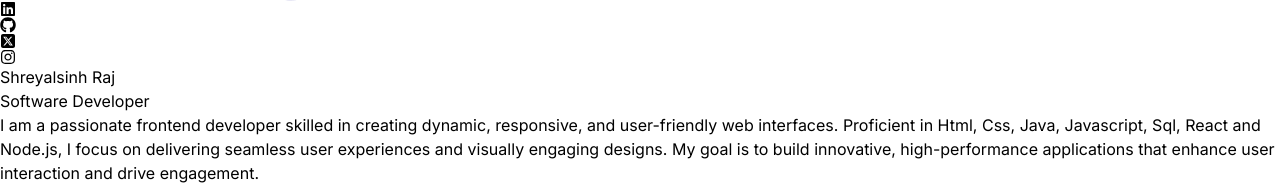
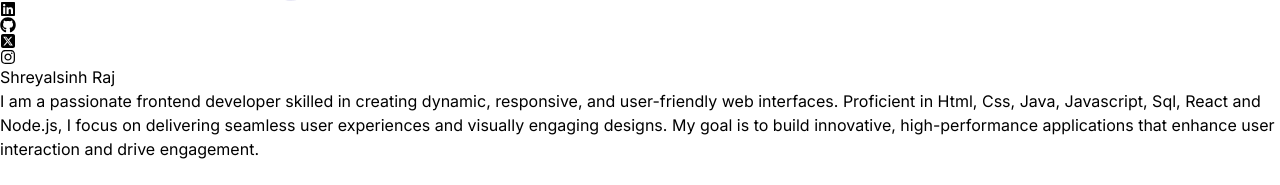
Before and after one commit to Shreyal216/Portfolio, a React (Vite) app: page / in a window 1280 px wide. Shown: the part 444-629 px from the top of the page. Built offline with nearby package versions, Linux system fonts and the light colour scheme.

Commit message:
Update Hero.jsx

```diff
--- a/src/components/Hero.jsx
+++ b/src/components/Hero.jsx
@@ -32,7 +32,7 @@ const Hero = () => {
 
               className="bg-gradient-to-r from-pink-300 via-slate-500 to-purple-500 bg-clip-text text-3xl md:text-4xl tracking-tight text-transparent"
             >
-              Software Developer
+
             </motion.span>
             <motion.p
              variants={container(1.5)}
```
